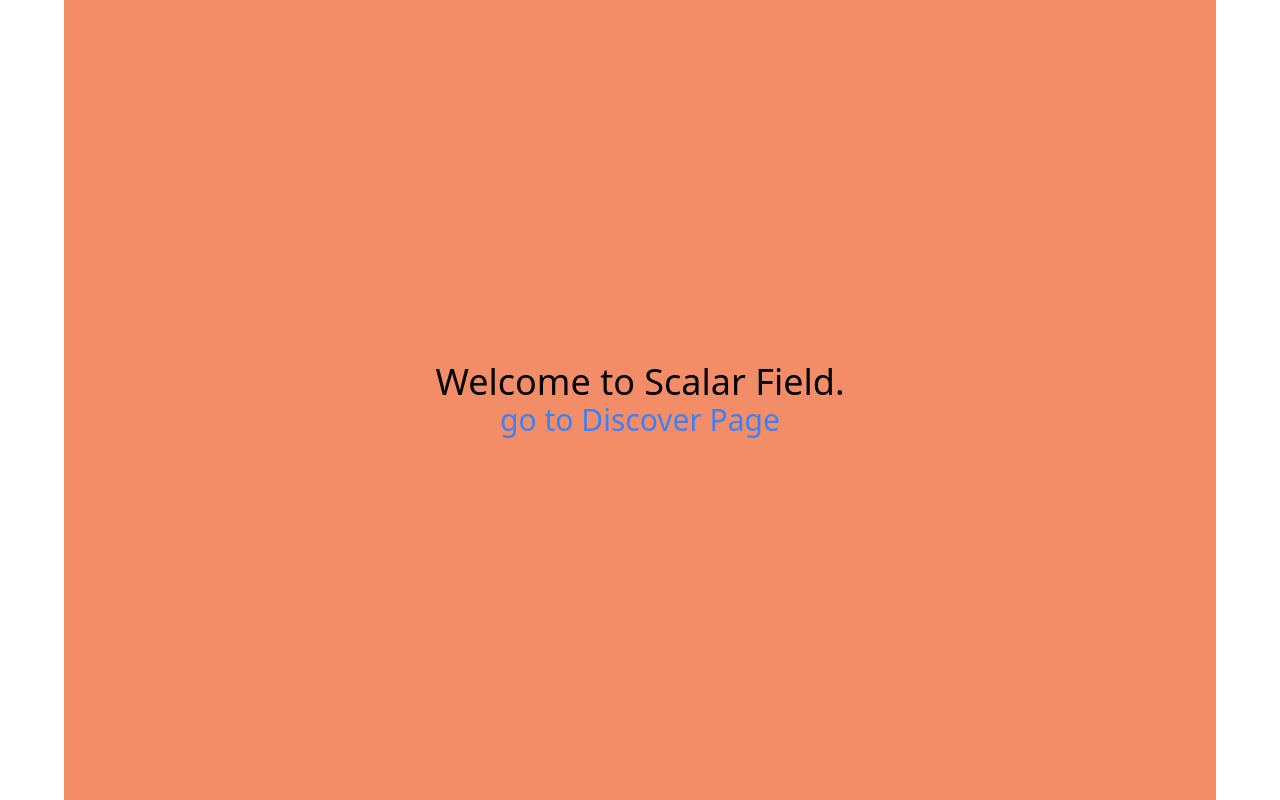
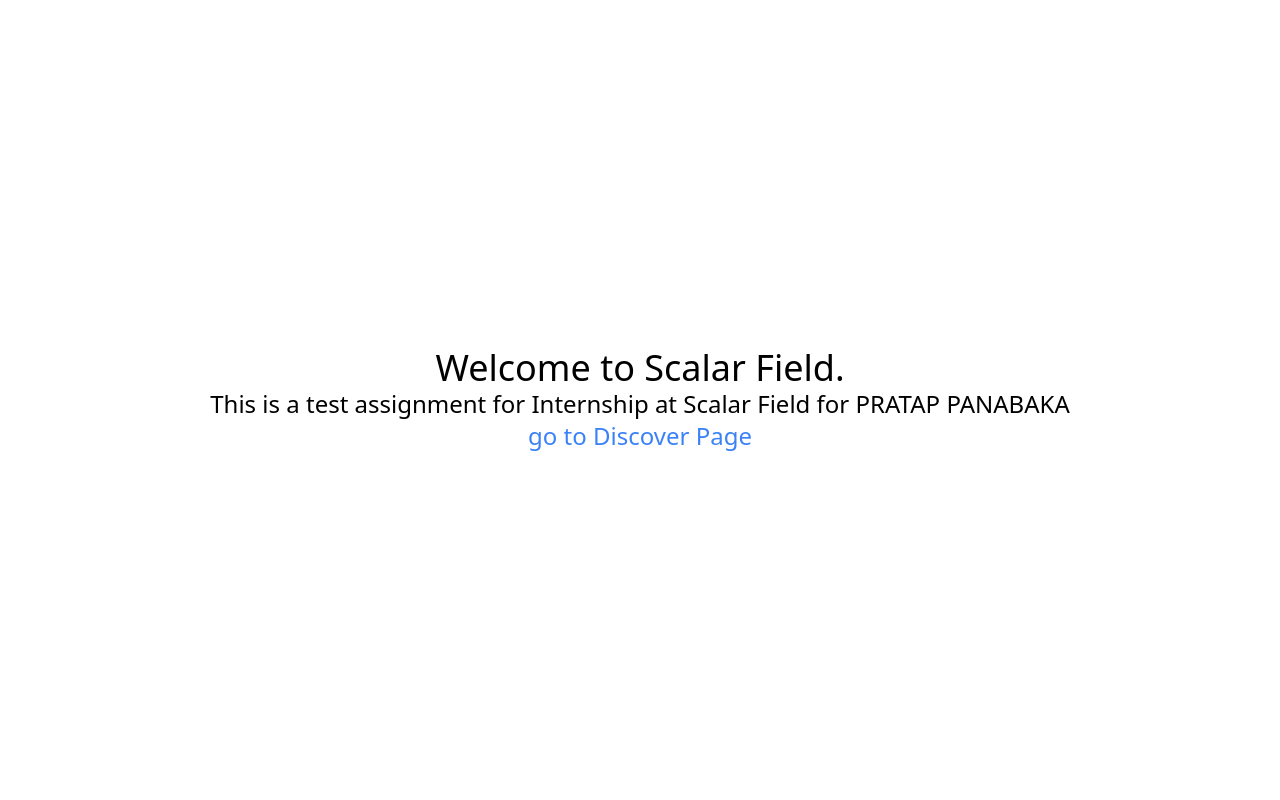
Before and after one commit to PRATAP-KUMAR/sf, a React (Vite) app: page / in a window 1280 px wide. Built offline with nearby package versions, Linux system fonts and the light colour scheme; a web font is replaced by a local one.

Commit message:
update home and discover buttons to use routes

```diff
--- a/src/components/Sidebar.jsx
+++ b/src/components/Sidebar.jsx
@@ -8,6 +8,7 @@
 import { RiExpandRightLine } from "react-icons/ri";
 import { MdAddCircleOutline } from "react-icons/md";
 import { useSidebarStateContext } from "../hooks/useSidebarStateContext";
+import { Link } from "react-router-dom";
 
 const Sidebar = () => {
 
@@ -39,22 +40,18 @@
                         </div>
                         <button className="w-full bg-white text-xs p-2 rounded-3xl border hover:border-green-900">New Thread <span><kbd className="bg-gray-200 p-1">Ctrl</kbd> <kbd className="bg-gray-200 p-1">I</kbd></span></button>
                         <div className="flex flex-col gap-5">
-                            <a className="items-center justify-start flex gap-2"
-                                href="https://pratap.live"
-                                target="_blank"
-                                rel="noreferrer"
+                            <Link className="items-center justify-start flex gap-2"
+                                to={"/"}
                             >
                                 <LiaSearchPlusSolid size={24} />
                                 <p>Home</p>
-                            </a>
-                            <a className="items-center justify-start flex gap-2"
-                                href="https://pratap.live"
-                                target="_blank"
-                                rel="noreferrer"
+                            </Link>
+                            <Link className="items-center justify-start flex gap-2"
+                                to={"/discover"}
                             >
                                 <VscGlobe size={24} />
                                 <p>Discover</p>
-                            </a>
+                            </Link>
                             <a className="items-center justify-start flex gap-2"
                                 href="https://pratap.live"
                                 target="_blank"
--- a/src/index.css
+++ b/src/index.css
@@ -3,14 +3,3 @@
 @tailwind base;
 @tailwind components;
 @tailwind utilities;
-
-
-@layer components {
-  .btn {
-    @apply p-2 font-bold text-sm items-center bg-color-4 text-white shadow-2xl hover:bg-color-3
-  }
-
-  .center-div {
-    @apply max-w-6xl min-h-[100vh] bg-color-2 mx-auto flex items-center justify-center
-  }
-}
--- a/src/pages/Home.jsx
+++ b/src/pages/Home.jsx
@@ -1,13 +1,14 @@
 import { Link } from "react-router-dom";
 
 const Home = () => (
-  <div className="center-div p-2 flex flex-col">
+  <div className="items-center justify-center p-2 flex flex-col h-screen">
     <h1 className="text-4xl text-center">
       Welcome to Scalar Field.
     </h1>
-    <h2 className="text-3xl text-blue-500">
+    <p className="text-2xl">This is a test assignment for Internship at Scalar Field for PRATAP PANABAKA</p>
+    <p className="text-2xl text-blue-500">
       <Link to={"/discover"}>go to Discover Page</Link>
-    </h2>
+    </p>
   </div>
 )
 
```
